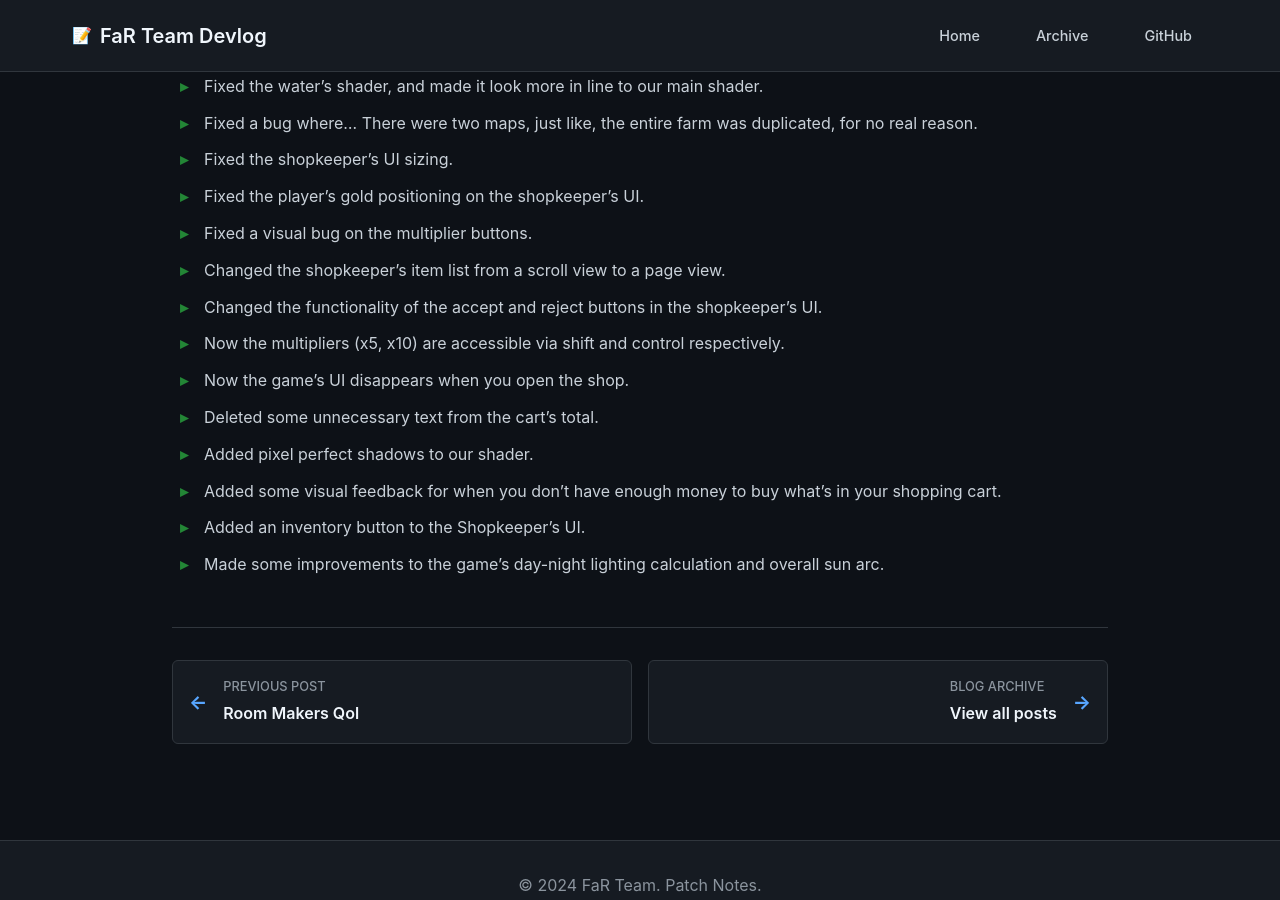
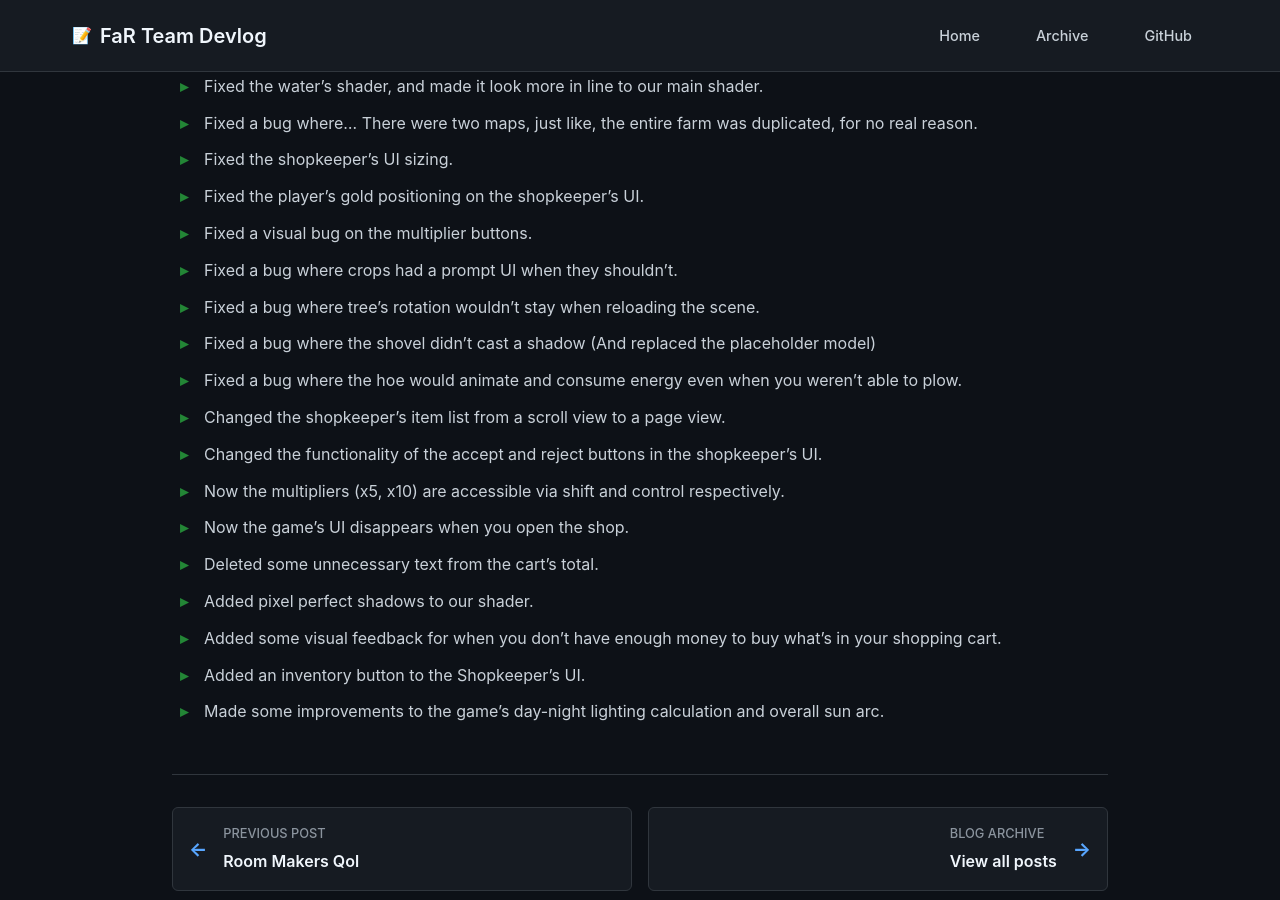
Before and after one commit to FaR-Team/patch-notes, a Jekyll site: the page built from _posts/2025-07-15-Farmoxel-Is-Back-Baby.md, in a window 1280 px wide and 900 px high, scrolled down 545 px. Built offline with Jekyll 4.4.1, drawn with Linux system fonts in a browser that asks for light colours; our own code applies the rules of GitHub Pages for plain Markdown files.

Commit message:
Update 2025-07-15-Farmoxel-Is-Back-Baby.md
+ Fixed a bug where crops had a prompt UI when they shouldn't.
+ Fixed a bug where tree's rotation wouldn't stay when reloading the scene.
+ Fixed a bug where the shovel didn't cast a shadow (And replaced the placeholder model)
+ Fixed a bug where the hoe would animate and consume energy even when you weren't able to plow.

```diff
--- a/_posts/2025-07-15-Farmoxel-Is-Back-Baby.md
+++ b/_posts/2025-07-15-Farmoxel-Is-Back-Baby.md
@@ -10,6 +10,10 @@
 + Fixed the shopkeeper's UI sizing.
 + Fixed the player's gold positioning on the shopkeeper's UI.
 + Fixed a visual bug on the multiplier buttons.
++ Fixed a bug where crops had a prompt UI when they shouldn't.
++ Fixed a bug where tree's rotation wouldn't stay when reloading the scene.
++ Fixed a bug where the shovel didn't cast a shadow (And replaced the placeholder model)
++ Fixed a bug where the hoe would animate and consume energy even when you weren't able to plow.
 + Changed the shopkeeper's item list from a scroll view to a page view.
 + Changed the functionality of the accept and reject buttons in the shopkeeper's UI.
 + Now the multipliers (x5, x10) are accessible via shift and control respectively.
```
